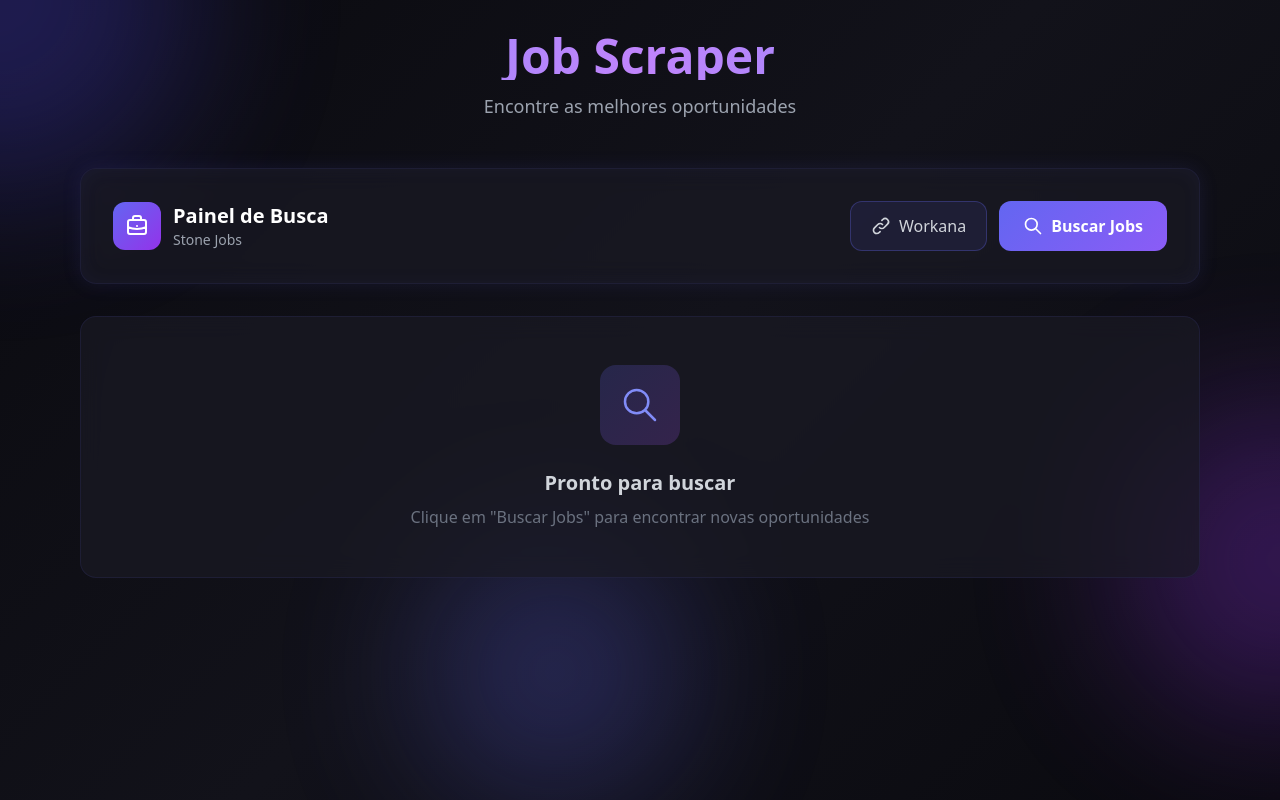
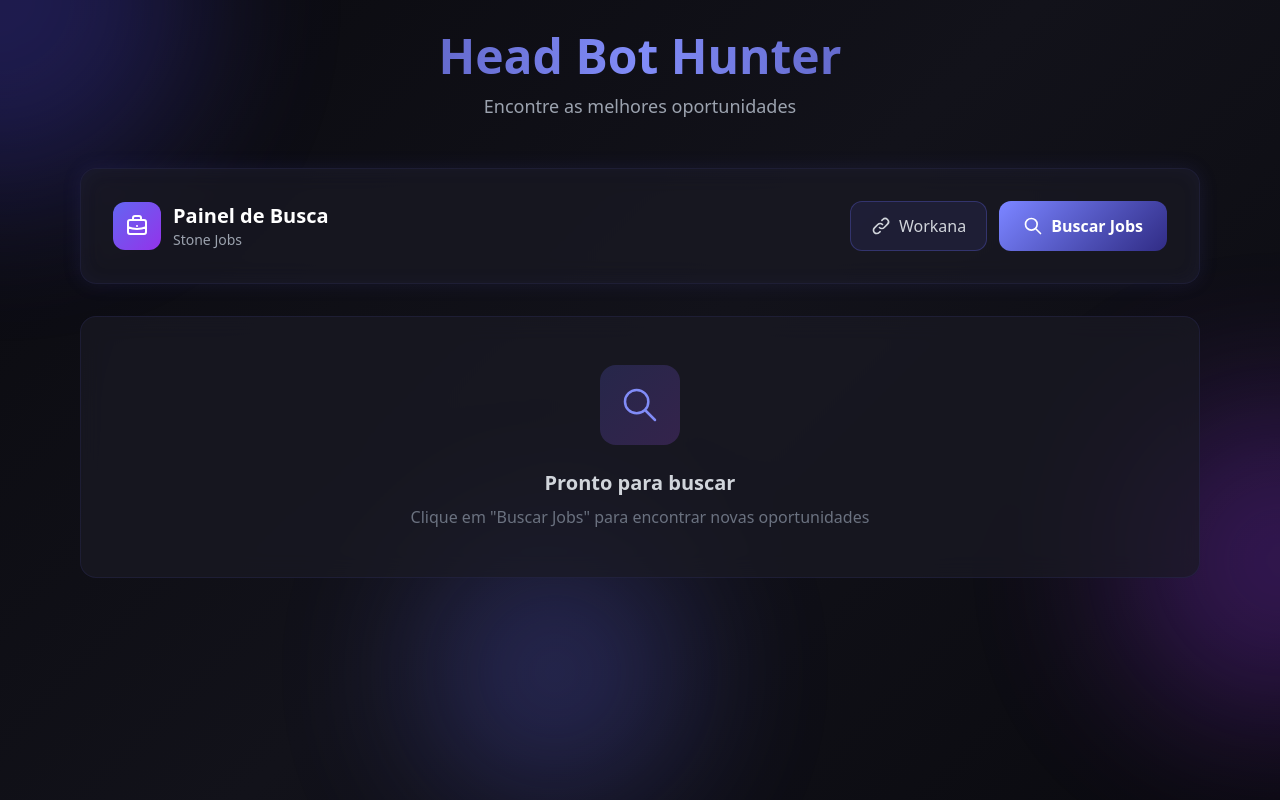
Before and after one commit to melosamuel/headbothunter, a Flask app: page / in a window 1280 px wide. Run offline with Flask 3, Linux system fonts and the light colour scheme; some libraries are stand-ins or nearby versions.

Commit message:
[fix] main title & primary colors

```diff
--- a/app/templates/index.html
+++ b/app/templates/index.html
@@ -18,8 +18,8 @@
                             600: '#252532',
                         },
                         accent: {
-                            primary: '#6366f1',
-                            secondary: '#8b5cf6',
+                            primary: '#171960',
+                            secondary: '#42286a',
                             success: '#10b981',
                             warning: '#f59e0b',
                             danger: '#ef4444',
@@ -67,7 +67,7 @@
         }
 
         .btn-primary {
-            background: linear-gradient(135deg, #6366f1 0%, #8b5cf6 100%);
+            background: linear-gradient(135deg, oklch(67.3% 0.182 276.935) 0%, oklch(35.9% 0.144 278.697) 100%);
             transition: all 0.3s ease;
         }
 
@@ -144,8 +144,8 @@
     <main class="relative z-10 container mx-auto px-4 py-8 max-w-6xl">
         <!-- Header -->
         <header class="text-center mb-12 animate-slide-up">
-            <h1 class="text-4xl md:text-5xl font-bold mb-3 bg-gradient-to-r from-indigo-400 via-purple-400 to-indigo-400 bg-clip-text text-transparent">
-                Job Scraper
+            <h1 class="text-4xl md:text-5xl font-bold mb-3 bg-gradient-to-r from-indigo-900 via-indigo-400 to-indigo-900 bg-clip-text text-transparent">
+                Head Bot Hunter
             </h1>
             <p class="text-gray-400 text-lg">Encontre as melhores oportunidades</p>
         </header>
```
